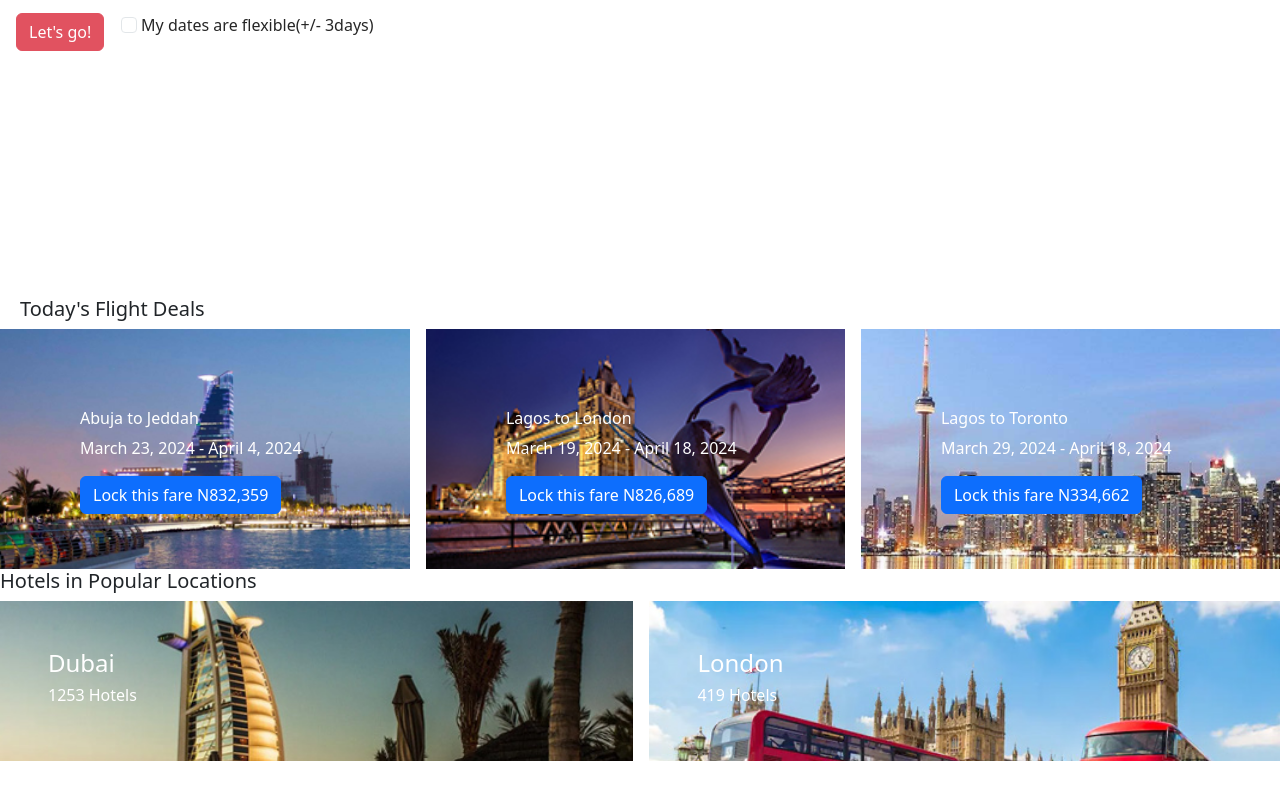
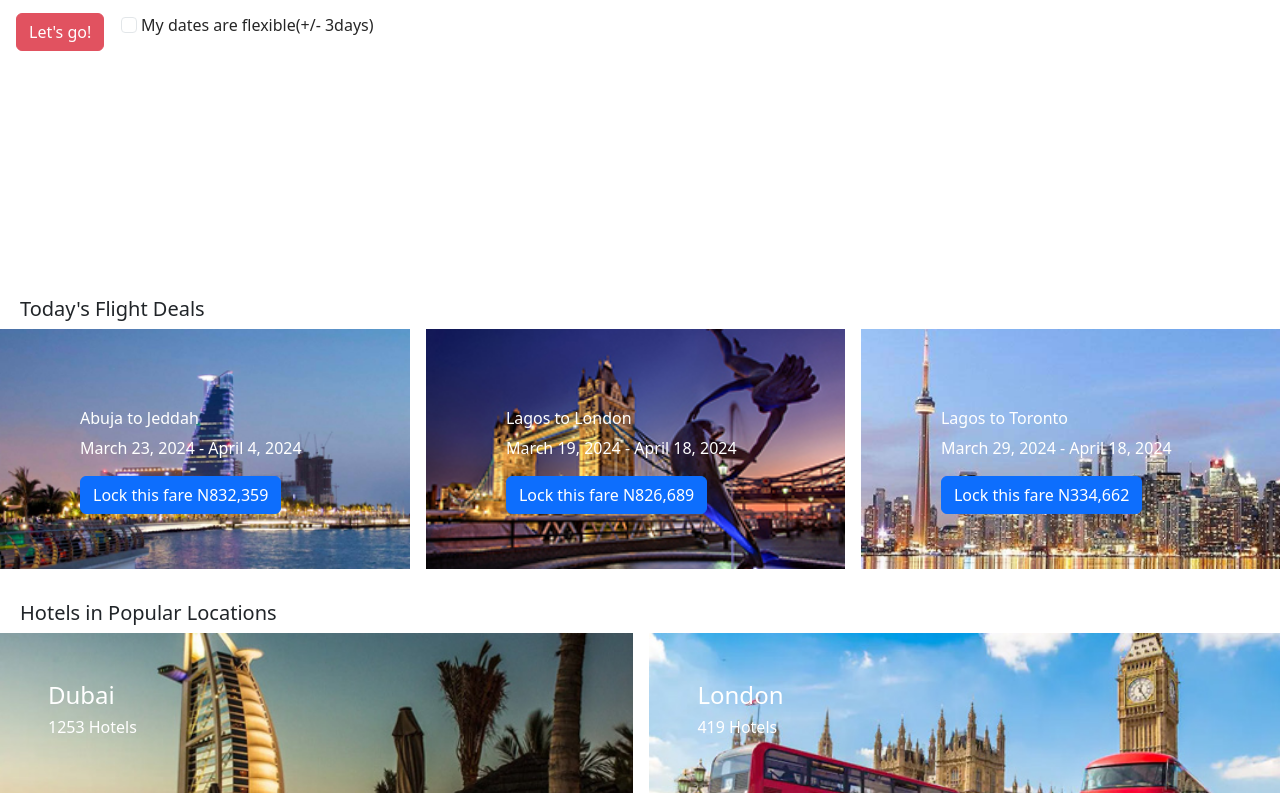
Before and after one commit to Mercy-Iyanu/ttpower-free, a plain HTML site: page index.html in a window 1280 px wide. Shown: the part 321-1114 px from the top of the page. Before the commit the page ends 1082 px from the top, so only its background shows below. Drawn offline with nearby package versions, Linux system fonts and the light colour scheme.

Commit message:
Update styles.css

```diff
--- a/styles.css
+++ b/styles.css
@@ -8,11 +8,11 @@
     padding-left: 1em;
 }
 
-.today-deals, popular-hotels {
+.today-deals, .popular-hotels {
 	padding-top: 2em;
 }
 
-.today-deals h5, popular-hotels h5 {
+.today-deals h5, .popular-hotels h5 {
 	padding-left: 1em;
 }
 
```
